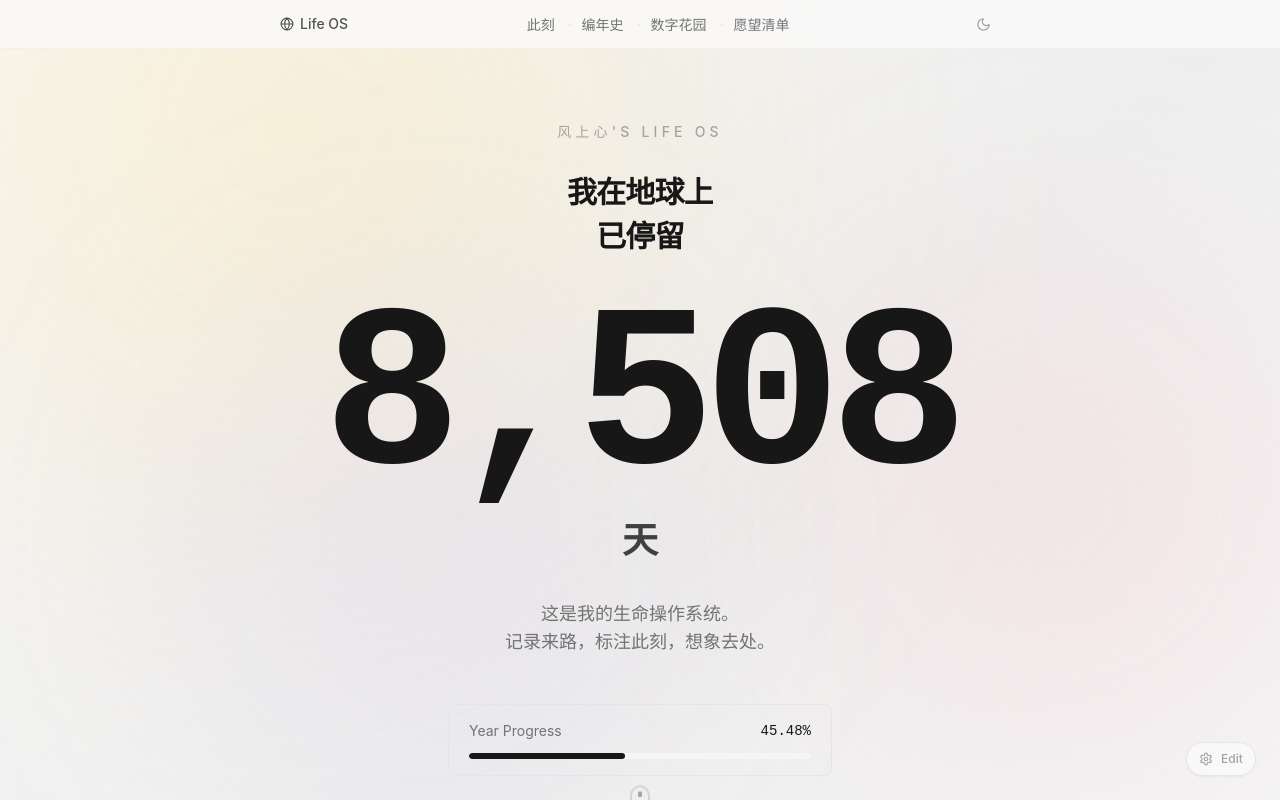
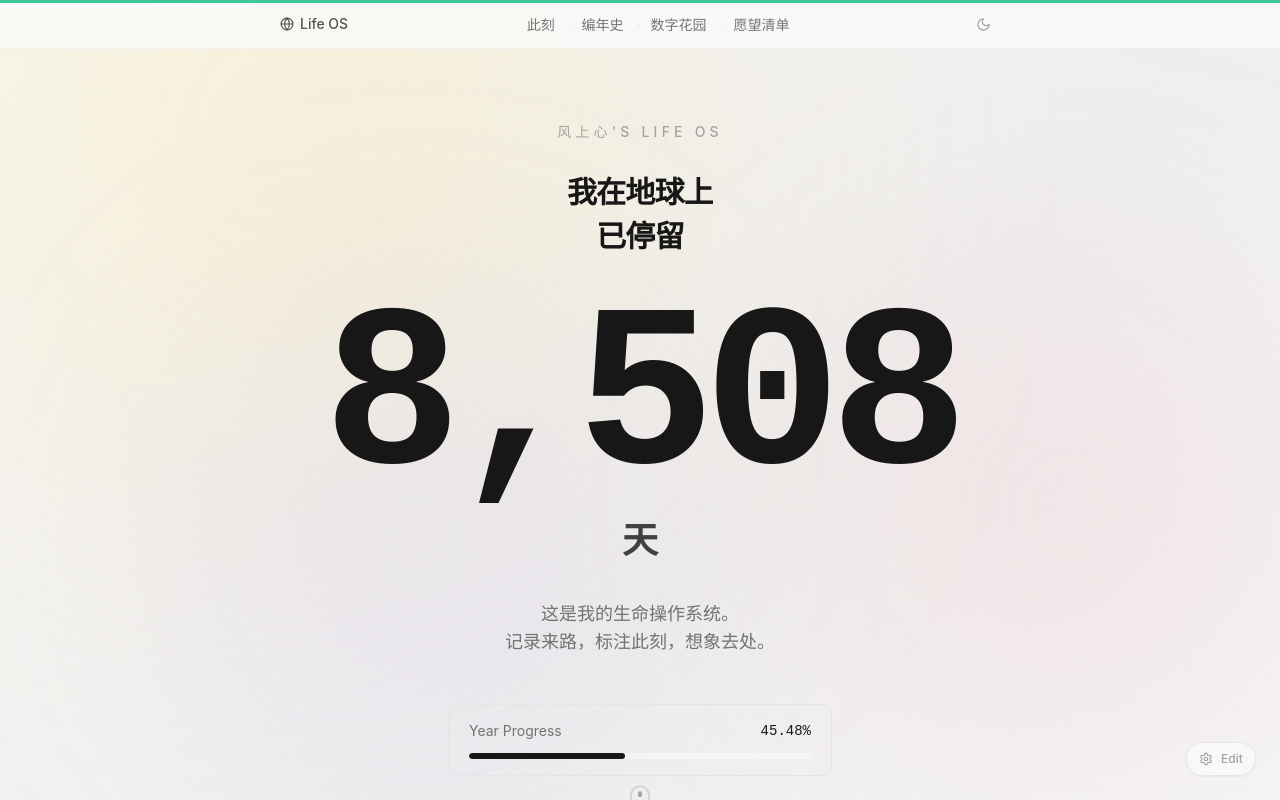
Before and after one commit to veragale/my-life-os, a Next.js app: page / in a window 1280 px wide. Shown: the top 800 px of the page. Built offline with nearby package versions, Linux system fonts and the light colour scheme.

Commit message:
site update

```diff
--- a/src/app/globals.css
+++ b/src/app/globals.css
@@ -148,3 +148,40 @@ html.lenis body {
   0%, 100% { opacity: 0.035; }
   50%      { opacity: 0.05; }
 }
+
+/* ==========================================
+   Awwwards 级全局滚动条定制 (自适应日夜模式)
+   ========================================== */
+
+/* 1. 设置滚动条的整体宽度和高度（极细质感） */
+::-webkit-scrollbar {
+  width: 6px;
+  height: 6px;
+}
+
+/* 2. 滚动条的轨道（完全透明，不遮挡网页背景） */
+::-webkit-scrollbar-track {
+  background: transparent;
+}
+
+/* 3. 白天模式下的滑块（浅银灰色，带有圆角） */
+::-webkit-scrollbar-thumb {
+  background-color: rgba(163, 163, 163, 0.4); /* neutral-400 的半透明 */
+  border-radius: 10px;
+  transition: background-color 0.2s ease;
+}
+
+/* 白天模式下，鼠标悬浮在滑块上时加深颜色 */
+::-webkit-scrollbar-thumb:hover {
+  background-color: rgba(163, 163, 163, 0.8);
+}
+
+/* 4. 黑夜模式下的滑块（隐秘的暗晶色） */
+.dark ::-webkit-scrollbar-thumb {
+  background-color: rgba(82, 82, 91, 0.5); /* zinc-600 的半透明 */
+}
+
+/* 黑夜模式下，鼠标悬浮在滑块上时加深颜色 */
+.dark ::-webkit-scrollbar-thumb:hover {
+  background-color: rgba(113, 113, 122, 0.8);
+}
--- a/src/app/layout.tsx
+++ b/src/app/layout.tsx
@@ -9,6 +9,7 @@ import AnimatedBackground from "@/components/AnimatedBackground";
 import { EditProvider } from "@/components/EditProvider";
 import SaveOverlay from "@/components/SaveOverlay";
 import EditToggle from "@/components/EditToggle";
+import ProgressBar from "@/components/ProgressBar";
 
 export const metadata: Metadata = {
   title: "风上心's Life OS",
@@ -38,6 +39,7 @@ export default function RootLayout({
         />
       </head>
       <body className="min-h-screen flex flex-col">
+
         <AnimatedBackground />
         <CustomCursor />
         <EditProvider>
@@ -46,6 +48,7 @@ export default function RootLayout({
           <SmoothScroll>
             <Navbar />
             <div className="flex-1 flex flex-col">
+              <ProgressBar />
               <PageTransition>{children}</PageTransition>
             </div>
             <Footer birthDate="2003-02-28" daysOnEarth={8506} />
--- /dev/null
+++ b/src/components/ProgressBar.tsx
@@ -0,0 +1,22 @@
+"use client";
+
+import { motion, useScroll, useSpring } from "framer-motion";
+
+export default function ProgressBar() {
+  // 监听全局页面的滚动进度
+  const { scrollYProgress } = useScroll();
+
+  // 注入物理弹簧动画，让进度条的延伸带有丝滑的“阻尼感”
+  const scaleX = useSpring(scrollYProgress, {
+    stiffness: 100,
+    damping: 30,
+    restDelta: 0.001
+  });
+
+  return (
+    <motion.div
+      className="fixed top-0 left-0 right-0 h-[3px] bg-emerald-500/80 dark:bg-emerald-400/80 backdrop-blur-sm origin-left z-[9999]"
+      style={{ scaleX }}
+    />
+  );
+}
```
